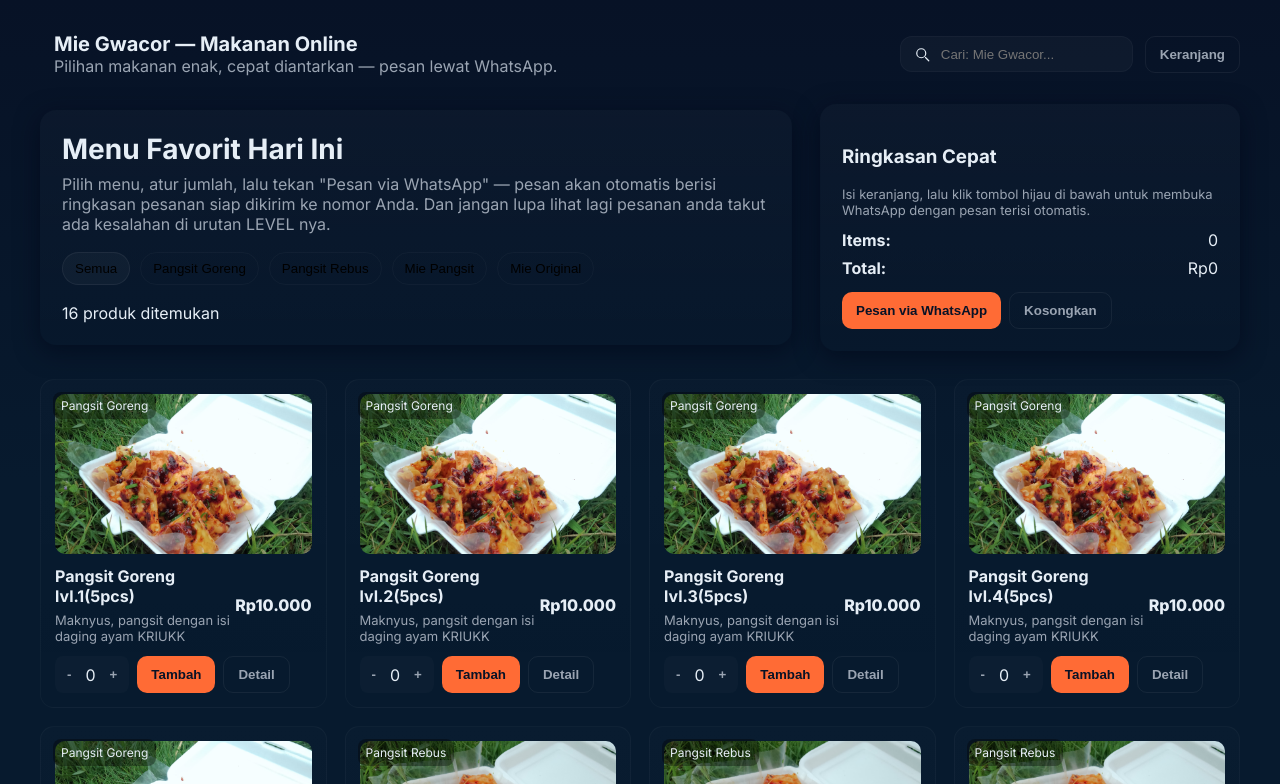
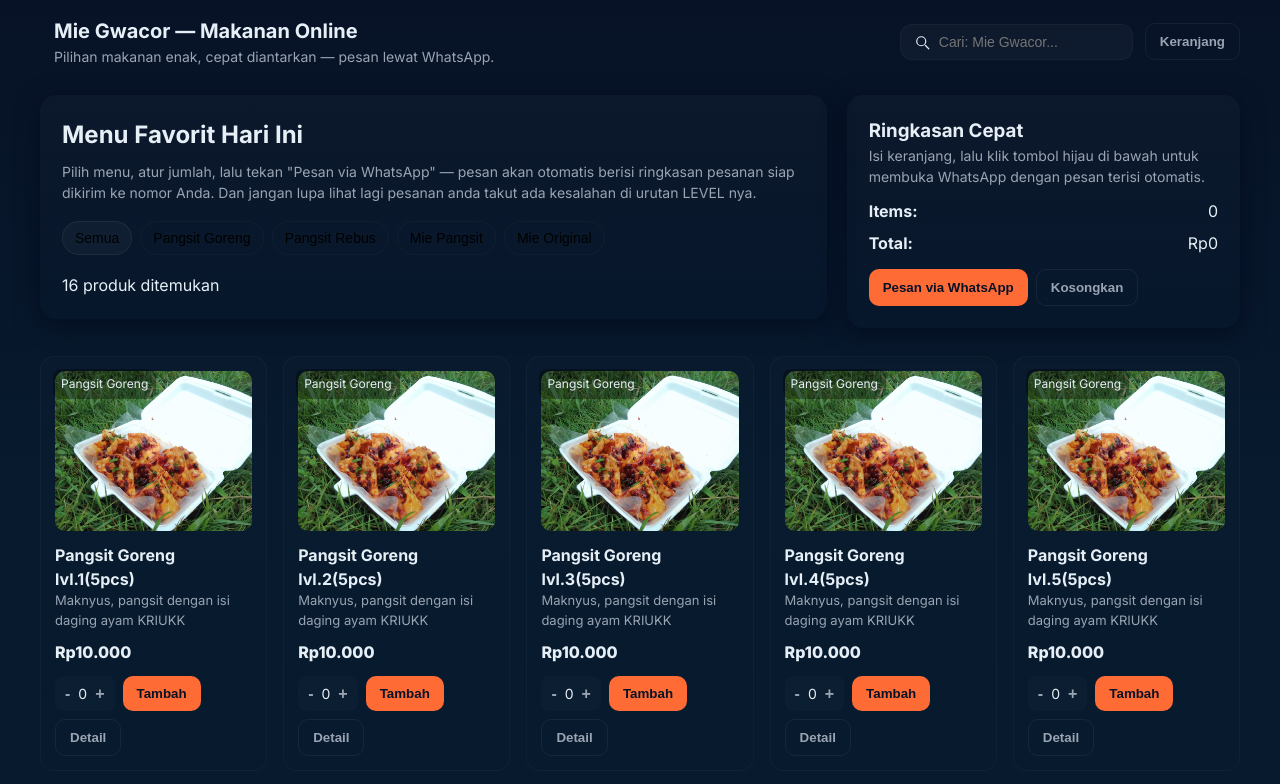
Before and after one commit to fadhilahkitaro-bot/mie-gwacor, a plain HTML site: page index.html in a window 1280 px wide. Shown: the top 784 px of the page. Drawn offline with Linux system fonts and the light colour scheme.

Commit message:
first commit

```diff
--- a/makanan.html
+++ b/index.html
@@ -7,76 +7,71 @@
   <link href="https://fonts.googleapis.com/css2?family=Inter:wght@300;400;600;700;800&display=swap" rel="stylesheet">
   <style>
 :root{
-      --bg:#0f1724; /* dark navy */
+--bg:#0f1724;
 --card:#0b1320;
-      --accent:#ff6b35; /* orange */
+--accent:#ff6b35;
 --muted:#9aa4b2;
 --glass: rgba(255,255,255,0.03);
 }
-    *{box-sizing:border-box}
-    html,body{height:100%}
+*{box-sizing:border-box;margin:0;padding:0}
+html,body{height:100%;width:100%}
 body{
-      margin:0; font-family:Inter, system-ui, -apple-system, "Segoe UI", Roboto, "Helvetica Neue", Arial;
+font-family:Inter, system-ui, -apple-system, "Segoe UI", Roboto, "Helvetica Neue", Arial;
 background: linear-gradient(180deg,#071226 0%, #071a2e 60%);
-      color:#e6eef6; -webkit-font-smoothing:antialiased; -moz-osx-font-smoothing:grayscale;
-      padding:32px;
+color:#e6eef6;
+padding:16px;
+line-height:1.5;
 }
-    .container{max-width:1200px;margin:0 auto}
+.container{max-width:1200px;margin:0 auto;width:100%}
 
-    header{display:flex;align-items:center;justify-content:space-between;margin-bottom:28px}
-    .brand{display:flex;gap:14px;align-items:center}
-    .logo{width:56px;height:56px;border-radius:12px;background:linear-gradient(135deg,var(--accent),#ffb199);display:flex;align-items:center;justify-content:center;font-weight:800;color:#081226}
+
+header{display:flex;flex-wrap:wrap;align-items:center;justify-content:space-between;gap:12px;margin-bottom:28px}
+.brand{display:flex;gap:14px;align-items:center;flex:1}
+.logo{width:56px;height:56px;border-radius:12px;background:linear-gradient(135deg,var(--accent),#ffb199);display:flex;align-items:center;justify-content:center;font-weight:800;color:#081226;flex-shrink:0}
 h1{font-size:20px;margin:0}
-    p.lead{margin:0;color:var(--muted)}
+p.lead{margin:0;color:var(--muted);font-size:14px}
 
-    .search-wrap{display:flex;gap:12px;align-items:center}
-    .search{background:var(--glass);border-radius:12px;padding:8px 12px;display:flex;align-items:center;gap:8px;border:1px solid rgba(255,255,255,0.03)}
-    .search input{background:transparent;border:0;outline:none;color:inherit}
-    .btn{background:var(--accent);color:#081226;padding:10px 14px;border-radius:10px;border:0;font-weight:600;cursor:pointer}
+
+.search-wrap{display:flex;gap:12px;align-items:center;flex-wrap:wrap}
+.search{flex:1;min-width:220px;background:var(--glass);border-radius:12px;padding:8px 12px;display:flex;align-items:center;gap:8px;border:1px solid rgba(255,255,255,0.03)}
+.search input{flex:1;min-width:120px;background:transparent;border:0;outline:none;color:inherit;font-size:14px}
+.btn{background:var(--accent);color:#081226;padding:10px 14px;border-radius:10px;border:0;font-weight:600;cursor:pointer;flex-shrink:0}
 .btn.ghost{background:transparent;border:1px solid rgba(255,255,255,0.06);color:var(--muted)}
 
-    /* hero */
-    .hero{display:grid;grid-template-columns:1fr 420px;gap:28px;align-items:center;margin-bottom:28px}
+
+.hero{display:grid;grid-template-columns:2fr 1fr;gap:20px;align-items:start;margin-bottom:28px}
 .hero-card{background:linear-gradient(180deg, rgba(255,255,255,0.02), transparent);padding:22px;border-radius:16px;box-shadow:0 6px 24px rgba(2,6,23,0.6)}
-    .hero h2{margin:0 0 8px;font-size:28px}
-    .hero p{margin:0;color:var(--muted)}
+.hero h2{margin:0 0 8px;font-size:24px}
+.hero p{margin:0;color:var(--muted);font-size:14px}
 
-    /* categories */
-    .cats{display:flex;gap:10px;margin:18px 0}
-    .cat{padding:8px 12px;border-radius:999px;background:transparent;border:1px solid rgba(255,255,255,0.03);cursor:pointer}
+
+.cats{display:flex;flex-wrap:wrap;gap:8px;margin:18px 0}
+.cat{padding:8px 12px;border-radius:999px;background:transparent;border:1px solid rgba(255,255,255,0.03);cursor:pointer;font-size:14px}
 .cat.active{background:rgba(255,255,255,0.03);border-color:rgba(255,255,255,0.06)}
 
-    /* grid */
-    .grid{display:grid;grid-template-columns:repeat(auto-fill,minmax(240px,1fr));gap:18px}
-    .card{background:linear-gradient(180deg, rgba(255,255,255,0.01), transparent);padding:14px;border-radius:14px;border:1px solid rgba(255,255,255,0.03);position:relative;overflow:hidden;transition:transform .18s ease, box-shadow .18s ease}
+
+.grid{display:grid;grid-template-columns:repeat(auto-fill,minmax(200px,1fr));gap:16px}
+.card{background:linear-gradient(180deg, rgba(255,255,255,0.01), transparent);padding:14px;border-radius:14px;border:1px solid rgba(255,255,255,0.03);position:relative;overflow:hidden;transition:transform .18s ease, box-shadow .18s ease;display:flex;flex-direction:column}
 .card:hover{transform:translateY(-6px);box-shadow:0 10px 30px rgba(2,6,23,0.6)}
-    .thumb{height:160px;border-radius:10px;background-size:cover;background-position:center;margin-bottom:12px}
-    .meta{display:flex;align-items:center;justify-content:space-between}
-    .title{font-weight:700}
-    .desc{color:var(--muted);font-size:13px;margin-top:6px}
-    .price{font-weight:800}
+.thumb{width:100%;height:160px;border-radius:10px;background-size:cover;background-position:center;margin-bottom:12px}
+.meta{display:flex;flex-direction:column;gap:4px}
+.title{font-weight:700;font-size:16px}
+.desc{color:var(--muted);font-size:13px}
+.price{font-weight:800;margin-top:6px}
 .tag{position:absolute;top:12px;left:12px;background:rgba(0,0,0,0.35);padding:6px 8px;border-radius:8px;font-size:12px}
 
-    .controls{display:flex;gap:8px;margin-top:12px}
-    .qty{display:flex;align-items:center;gap:8px;background:rgba(255,255,255,0.02);padding:6px;border-radius:8px}
-    .qty button{background:transparent;border:0;color:var(--muted);font-weight:700;cursor:pointer}
 
-    footer{margin-top:32px;color:var(--muted);text-align:center}
+.controls{display:flex;flex-wrap:wrap;gap:8px;margin-top:12px}
+.qty{display:flex;align-items:center;gap:8px;background:rgba(255,255,255,0.02);padding:6px 10px;border-radius:8px;font-size:14px}
+.qty button{background:transparent;border:0;color:var(--muted);font-weight:700;cursor:pointer;font-size:16px}
 
-    /* responsive */
+
+footer{margin-top:32px;color:var(--muted);text-align:center;font-size:13px}
+
+
 @media (max-width:880px){
 .hero{grid-template-columns:1fr}
-      body{padding:18px}
 }
-
-    /* modal */
-    .modal{position:fixed;inset:0;display:flex;align-items:center;justify-content:center;background:rgba(2,6,23,0.6);visibility:hidden;opacity:0;transition:opacity .18s ease}
-    .modal.open{visibility:visible;opacity:1}
-    .modal-card{width:min(720px,95%);background:linear-gradient(180deg,#071226,#071a2e);padding:18px;border-radius:12px}
-
-    /* empty state */
-    .empty{padding:40px;border-radius:12px;background:linear-gradient(180deg, rgba(255,255,255,0.01), transparent);text-align:center}
-
 </style>
 </head>
 <body>
```
Lines whose indentation alone changed are shown as unchanged.
